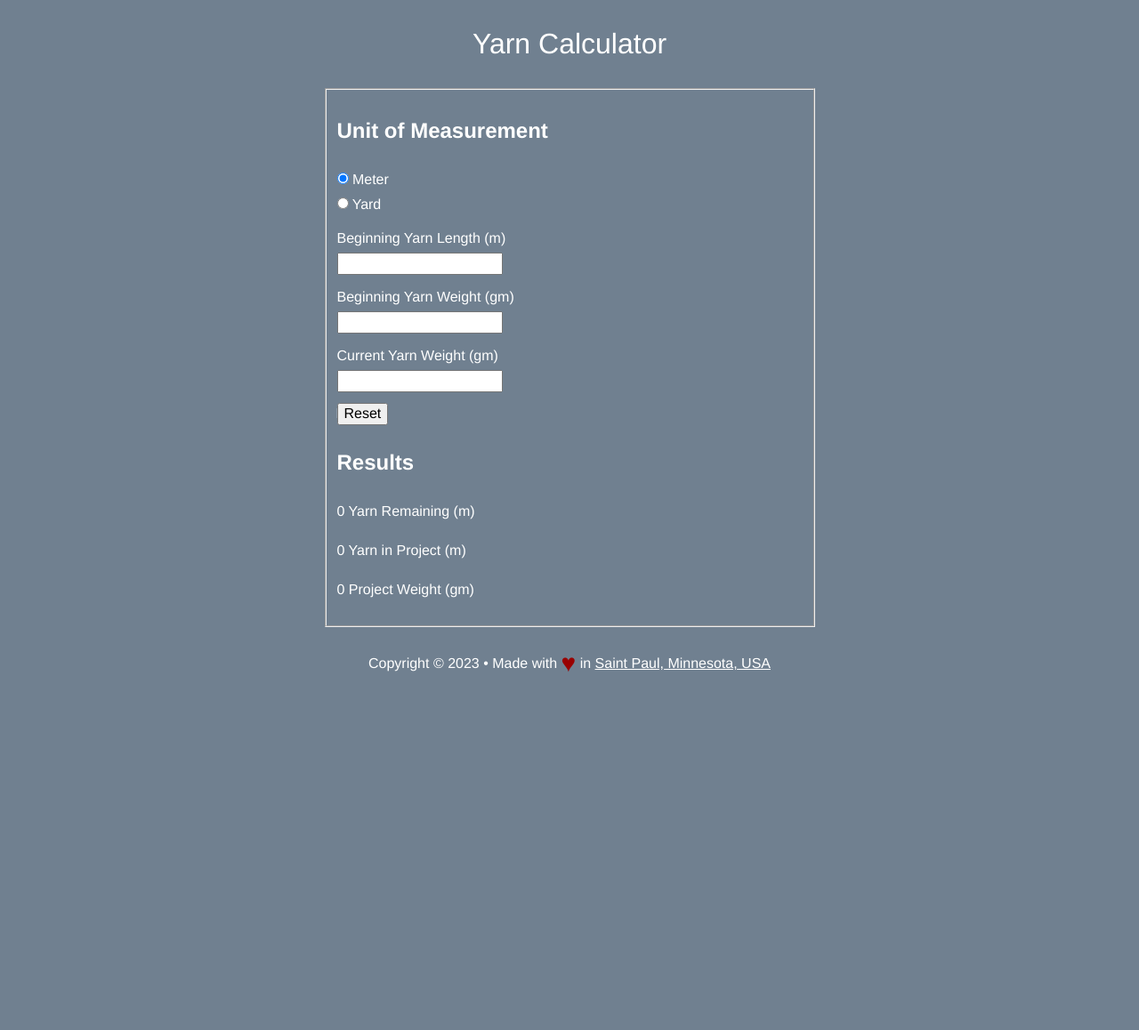
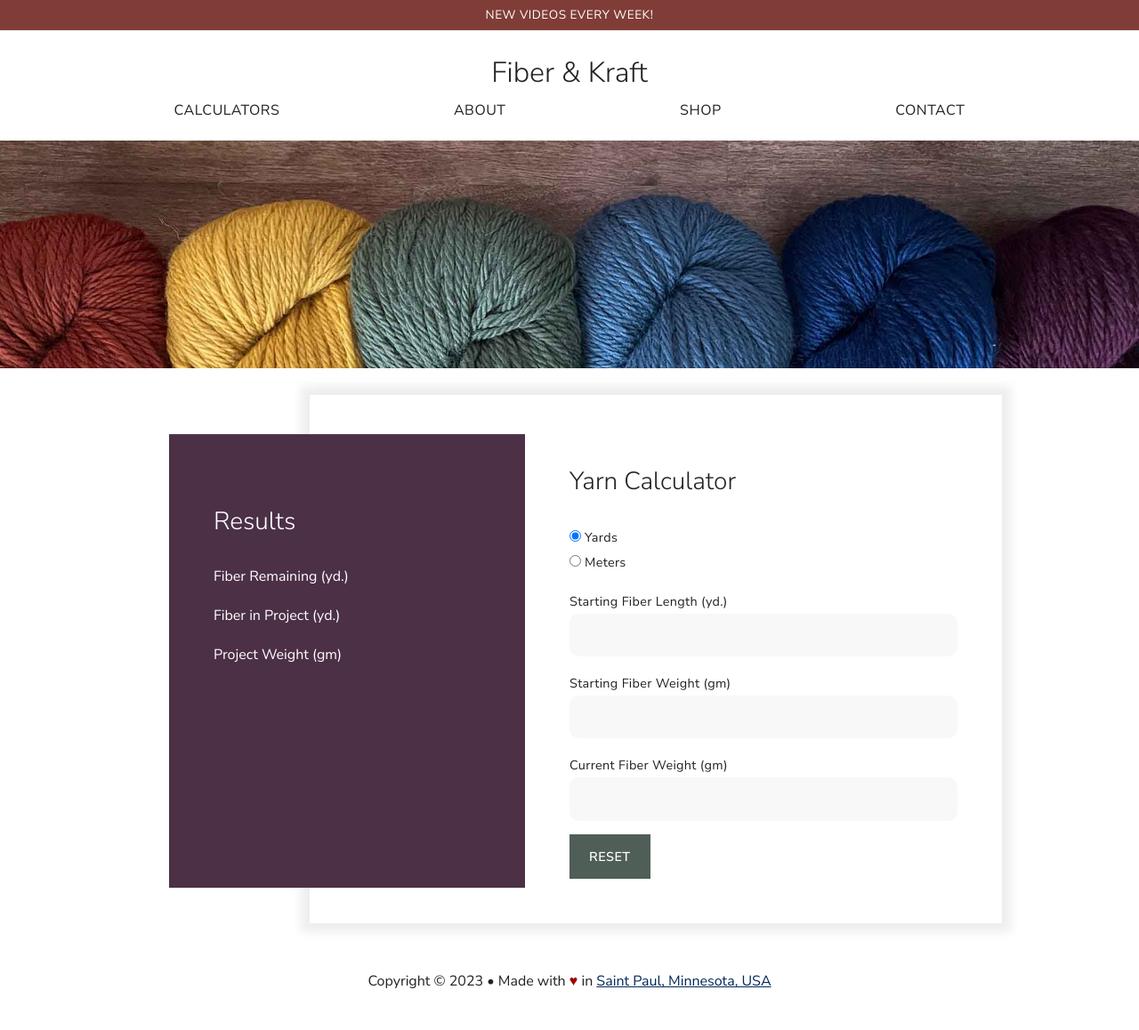
Before and after one commit to angelajholden/yarn-calculator, a PHP site: page / in a window 1280 px wide. Shown: the whole page at 89% size. Before the commit the page ends 755 px from the top, so only its background shows below. Run offline with PHP 8.4, Linux system fonts and the light colour scheme.

Commit message:
styling the page

```diff
--- a/components/scripts/main.js
+++ b/components/scripts/main.js
@@ -9,6 +9,7 @@ function copyrightYear() {
 function calculate() {
 	const yarn_calc = document.getElementById("yarn_calculator");
 
+	if (yarn_calc) {
 		const startWt = document.getElementById("start_wt");
 		const startYd = document.getElementById("start_yd");
 		const currentWt = document.getElementById("current_wt");
@@ -19,11 +20,11 @@ function calculate() {
 
 		const reset = document.getElementById("reset");
 		reset.addEventListener("click", () => {
-		resultCurrentYd.innerHTML = 0;
-		resultProjectYd.innerHTML = 0;
-		resultProjectWt.innerHTML = 0;
-		measure.forEach((m) => {
-			m.innerHTML = "(m)";
+			resultCurrentYd.innerHTML = "";
+			resultProjectYd.innerHTML = "";
+			resultProjectWt.innerHTML = "";
+			measure.forEach((y) => {
+				y.innerHTML = "(yd.)";
 			});
 		});
 
@@ -63,6 +64,17 @@ function calculate() {
 				resultCurrentYd.innerHTML = currentYd.toFixed(2);
 				resultProjectYd.innerHTML = projectYd.toFixed(2);
 				resultProjectWt.innerHTML = projectWt.toFixed(2);
+
+				meter.addEventListener("click", () => {
+					resultCurrentYd.innerHTML = (currentYd / 1.094).toFixed(2);
+					resultProjectYd.innerHTML = (projectYd / 1.094).toFixed(2);
+				});
+
+				yard.addEventListener("click", () => {
+					resultCurrentYd.innerHTML = currentYd.toFixed(2);
+					resultProjectYd.innerHTML = projectYd.toFixed(2);
+				});
+			}
 		}
 	}
 }
@@ -75,21 +87,21 @@ const loadVideo = () => {
 	fetch(reqURL)
 		.then((response) => response.json())
 		.then((result) => {
-			console.log(result);
+			// console.log(result);
 			const link = result.items[0].link;
 			const title = result.items[0].title;
 			// const date = result.items[0].pubDate;
 			// const published = new Date(date);
 			const id = link.substr(link.indexOf("=") + 1);
 
-			const output = `<h2 class="latestTitle">${title}</h2><figure class="video_container"><iframe src="https://youtube.com/embed/${id}?&autoplay=1" class="latestVideo" frameborder="0" allowfullscreen></iframe></figure>`;
+			const output = `<div class="title_container"><h2 class="latestTitle">${title}</h2></div><div class="video_container"><figure class="latestVideo"><iframe src="https://youtube.com/embed/${id}?&autoplay=1" frameborder="0" allowfullscreen></iframe></figure></div>`;
 
 			const video = document.getElementById("video");
 			if (video) {
 				video.innerHTML = output;
 			}
-		})
-		.catch((error) => console.log("error", error));
+		});
+	// .catch((error) => console.log("error", error));
 };
 
 window.onload = () => {
--- a/components/scss/_main.scss
+++ b/components/scss/_main.scss
@@ -11,12 +11,12 @@ html {
 body {
 	margin: 0;
 	padding: 0;
-	font-family: "Helvetica", "Arial", sans-serif;
+	font-family: $nunito;
 	font-size: 100%;
 	font-weight: 400;
 	line-height: 1.75;
-	color: $white;
-	background-color: slategray;
+	color: $black;
+	background-color: $white;
 }
 
 img {
@@ -25,11 +25,11 @@ img {
 }
 
 a {
-	color: $white;
+	color: $blue;
 
 	&:hover,
 	&:active {
-		color: $white;
+		color: $blue;
 	}
 }
 
@@ -41,40 +41,107 @@ a {
 	clip: rect(0, 0, 0, 0);
 }
 
+.message a {
+	display: block;
+	background-color: $orange;
+	padding: 10px 0;
+	font-size: 0.85rem;
+	line-height: 1;
+	color: $white;
+	text-decoration: none;
+	text-transform: uppercase;
+	text-align: center;
+	letter-spacing: 0.5px;
+}
+
+.header {
+	padding: 20px 0;
+	box-shadow: 0 1px 1px 0 rgba($black, 0.25);
+
 	h1 {
+		margin: 0;
+		text-align: center;
+		font-weight: 300;
+	}
+}
+
+.main_nav {
+	ul {
+		max-width: 1440px;
+		margin: 0 auto;
+		padding: 0;
+		list-style: none;
+		text-align: center;
+		display: flex;
+		flex-flow: row nowrap;
+		justify-content: space-evenly;
+	}
+
+	li a {
+		display: block;
+		color: $black;
+		text-decoration: none;
+		text-transform: uppercase;
+		letter-spacing: 0.5px;
+	}
+}
+
+main {
+	max-width: 1440px;
+	margin: 0 auto;
+}
+
+.secondary_title {
+	font-size: 1.75rem;
 	font-weight: 300;
 }
 
-header,
-footer {
-	text-align: center;
+.hero {
+	position: relative;
+	width: 100%;
+	height: 0;
+	margin: 0 0 25px;
+	padding-bottom: 20%;
+
+	img {
+		position: absolute;
+		top: 0;
+		left: 0;
+		width: 100%;
+		height: 100%;
+		object-fit: cover;
+	}
 }
 
-main {
-	max-width: 555px;
-	margin: 0 auto;
+.videos {
+	display: flex;
+	flex-flow: row nowrap;
+	justify-content: space-between;
+	margin: 0 0 25px;
+
+	.title_container {
+		flex: 0 0 33.333%;
+		padding-left: 2rem;
+		order: 2;
 	}
 
-.input {
-	margin-bottom: 10px;
-}
-
-.heart {
-	display: inline-block;
-	vertical-align: sub;
-	font-size: 1.75rem;
-	color: #990000;
+	.latestTitle {
+		font-size: 2rem;
+		font-weight: 300;
 	}
 
 	.video_container {
+		flex: 0 0 66.666%;
+		order: 1;
+	}
+
+	.latestVideo {
 		position: relative;
-	width: 100%;
 		height: 0;
 		margin: 0;
 		padding-bottom: 56.25%;
-}
 
-.latestVideo {
+		iframe {
 			display: block;
 			position: absolute;
 			top: 0;
@@ -83,3 +150,88 @@ main {
 			height: 100%;
 			object-fit: cover;
 		}
+	}
+}
+
+.form {
+	position: relative;
+	max-width: 1000px;
+	margin: 0 auto;
+
+	fieldset {
+		border: 0;
+	}
+
+	label {
+		font-size: 0.9rem;
+		// text-transform: uppercase;
+		letter-spacing: 0.33px;
+	}
+
+	input[type="number"],
+	input[type="text"] {
+		border: 0;
+		padding: 15px;
+		width: 100%;
+		border-radius: 10px;
+		background-color: $lightgray;
+	}
+
+	input[type="submit"],
+	input[type="reset"],
+	button {
+		padding: 15px 20px;
+		margin-bottom: 0;
+		border: 2px solid $green;
+		background-color: $green;
+		font-size: 0.9rem;
+		font-weight: 600;
+		text-transform: uppercase;
+		letter-spacing: 0.5px;
+		color: $white;
+		cursor: pointer;
+		transition: all 300ms ease;
+
+		&:hover,
+		&:active {
+			border: 2px solid $green;
+			background-color: $white;
+			color: $green;
+		}
+	}
+
+	.input {
+		margin-bottom: 1rem;
+	}
+
+	.calculations {
+		margin-left: 20%;
+		padding: 50px 50px 50px 30%;
+		background-color: $white;
+		// border-radius: 20px;
+		box-shadow: 0 0 10px 10px rgba($black, 0.08);
+	}
+
+	.results {
+		position: absolute;
+		top: 50%;
+		left: 50px;
+		transform: translateY(-50%);
+		padding: 50px;
+		width: 400px;
+		height: calc(100% - 100px);
+		background-color: $purple;
+		color: $white;
+	}
+}
+
+footer {
+	padding: 25px 0;
+	text-align: center;
+
+	.heart {
+		display: inline-block;
+		font-size: 1rem;
+		color: $red;
+	}
+}
--- a/components/scss/_variables.scss
+++ b/components/scss/_variables.scss
@@ -1,5 +1,30 @@
 $black: #222;
 $white: #fff;
 $gray: #eaeaea;
+$lightgray: #f8f8f8;
+$red: #990000;
+
+/* Color Theme Swatches in Hex */
+$blue: #022859;
+$yellow: #f2c879;
+$green: #4f5e57;
+$purple: #4c3046;
+$orange: #803d37;
+
+$nunito: "Nunito Sans", sans-serif;
+
+/* Color Theme Swatches in RGBA */
+$color-theme_IMG_4059-1-rgba: rgba(2, 40, 89, 1);
+$color-theme_IMG_4059-2-rgba: rgba(242, 200, 121, 1);
+$color-theme_IMG_4059-3-rgba: rgba(79, 94, 87, 1);
+$color-theme_IMG_4059-4-rgba: rgba(76, 48, 70, 1);
+$color-theme_IMG_4059-5-rgba: rgba(128, 61, 55, 1);
+
+/* Color Theme Swatches in HSLA */
+$color-theme_IMG_4059-1-hsla: hsla(213, 95, 17, 1);
+$color-theme_IMG_4059-2-hsla: hsla(39, 82, 71, 1);
+$color-theme_IMG_4059-3-hsla: hsla(152, 8, 33, 1);
+$color-theme_IMG_4059-4-hsla: hsla(312, 22, 24, 1);
+$color-theme_IMG_4059-5-hsla: hsla(4, 39, 35, 1);
 
 // sass --watch components/scss/styles.scss:dist/css/styles.css
--- a/dist/css/styles.css
+++ b/dist/css/styles.css
@@ -1,3 +1,6 @@
+/* Color Theme Swatches in Hex */
+/* Color Theme Swatches in RGBA */
+/* Color Theme Swatches in HSLA */
 /* normalize.css v8.0.1 | MIT License | github.com/necolas/normalize.css */
 /* Document
    ========================================================================== */
@@ -322,12 +325,12 @@ html {
 body {
   margin: 0;
   padding: 0;
-  font-family: "Helvetica", "Arial", sans-serif;
+  font-family: "Nunito Sans", sans-serif;
   font-size: 100%;
   font-weight: 400;
   line-height: 1.75;
-  color: #fff;
-  background-color: slategray;
+  color: #222;
+  background-color: #fff;
 }
 
 img {
@@ -336,10 +339,10 @@ img {
 }
 
 a {
-  color: #fff;
+  color: #022859;
 }
 a:hover, a:active {
-  color: #fff;
+  color: #022859;
 }
 
 .access-hidden {
@@ -350,40 +353,99 @@ a:hover, a:active {
   clip: rect(0, 0, 0, 0);
 }
 
-h1 {
+.message a {
+  display: block;
+  background-color: #803d37;
+  padding: 10px 0;
+  font-size: 0.85rem;
+  line-height: 1;
+  color: #fff;
+  text-decoration: none;
+  text-transform: uppercase;
+  text-align: center;
+  letter-spacing: 0.5px;
+}
+
+.header {
+  padding: 20px 0;
+  box-shadow: 0 1px 1px 0 rgba(34, 34, 34, 0.25);
+}
+.header h1 {
+  margin: 0;
+  text-align: center;
   font-weight: 300;
 }
 
-header,
-footer {
+.main_nav ul {
+  max-width: 1440px;
+  margin: 0 auto;
+  padding: 0;
+  list-style: none;
   text-align: center;
+  display: flex;
+  flex-flow: row nowrap;
+  justify-content: space-evenly;
+}
+.main_nav li a {
+  display: block;
+  color: #222;
+  text-decoration: none;
+  text-transform: uppercase;
+  letter-spacing: 0.5px;
 }
 
 main {
-  max-width: 555px;
+  max-width: 1440px;
   margin: 0 auto;
 }
 
-.input {
-  margin-bottom: 10px;
+.secondary_title {
+  font-size: 1.75rem;
+  font-weight: 300;
 }
 
-.heart {
-  display: inline-block;
-  vertical-align: sub;
-  font-size: 1.75rem;
-  color: #990000;
+.hero {
+  position: relative;
+  width: 100%;
+  height: 0;
+  margin: 0 0 25px;
+  padding-bottom: 20%;
+}
+.hero img {
+  position: absolute;
+  top: 0;
+  left: 0;
+  width: 100%;
+  height: 100%;
+  object-fit: cover;
 }
 
-.video_container {
+.videos {
+  display: flex;
+  flex-flow: row nowrap;
+  justify-content: space-between;
+  margin: 0 0 25px;
+}
+.videos .title_container {
+  flex: 0 0 33.333%;
+  padding-left: 2rem;
+  order: 2;
+}
+.videos .latestTitle {
+  font-size: 2rem;
+  font-weight: 300;
+}
+.videos .video_container {
+  flex: 0 0 66.666%;
+  order: 1;
+}
+.videos .latestVideo {
   position: relative;
-  width: 100%;
   height: 0;
   margin: 0;
   padding-bottom: 56.25%;
 }
-
-.latestVideo {
+.videos .latestVideo iframe {
   display: block;
   position: absolute;
   top: 0;
@@ -393,4 +455,79 @@ main {
   object-fit: cover;
 }
 
+.form {
+  position: relative;
+  max-width: 1000px;
+  margin: 0 auto;
+}
+.form fieldset {
+  border: 0;
+}
+.form label {
+  font-size: 0.9rem;
+  letter-spacing: 0.33px;
+}
+.form input[type=number],
+.form input[type=text] {
+  border: 0;
+  padding: 15px;
+  width: 100%;
+  border-radius: 10px;
+  background-color: #f8f8f8;
+}
+.form input[type=submit],
+.form input[type=reset],
+.form button {
+  padding: 15px 20px;
+  margin-bottom: 0;
+  border: 2px solid #4f5e57;
+  background-color: #4f5e57;
+  font-size: 0.9rem;
+  font-weight: 600;
+  text-transform: uppercase;
+  letter-spacing: 0.5px;
+  color: #fff;
+  cursor: pointer;
+  transition: all 300ms ease;
+}
+.form input[type=submit]:hover, .form input[type=submit]:active,
+.form input[type=reset]:hover,
+.form input[type=reset]:active,
+.form button:hover,
+.form button:active {
+  border: 2px solid #4f5e57;
+  background-color: #fff;
+  color: #4f5e57;
+}
+.form .input {
+  margin-bottom: 1rem;
+}
+.form .calculations {
+  margin-left: 20%;
+  padding: 50px 50px 50px 30%;
+  background-color: #fff;
+  box-shadow: 0 0 10px 10px rgba(34, 34, 34, 0.08);
+}
+.form .results {
+  position: absolute;
+  top: 50%;
+  left: 50px;
+  transform: translateY(-50%);
+  padding: 50px;
+  width: 400px;
+  height: calc(100% - 100px);
+  background-color: #4c3046;
+  color: #fff;
+}
+
+footer {
+  padding: 25px 0;
+  text-align: center;
+}
+footer .heart {
+  display: inline-block;
+  font-size: 1rem;
+  color: #990000;
+}
+
 /*# sourceMappingURL=styles.css.map */
--- a/home.html
+++ b/home.html
@@ -5,69 +5,80 @@
 	<meta charset="UTF-8" />
 	<meta name="viewport" content="width=device-width, initial-scale=1.0" />
 	<title>Yarn Calculator</title>
+	<link rel="preconnect" href="https://fonts.googleapis.com">
+	<link rel="preconnect" href="https://fonts.gstatic.com" crossorigin>
+	<link href="https://fonts.googleapis.com/css2?family=Nunito+Sans:ital,wght@0,300;0,400;0,600;1,400&display=swap" rel="stylesheet">
 	<link rel="stylesheet" href="dist/css/styles.css" />
 </head>
 
 <body>
-	<header>
-		<h1>Yarn Calculator</h1>
+	<div class="message">
+		<a href="https://www.youtube.com/channel/UC4VVojtCVaFNv-q9h4wt_aQ">New Videos Every Week!</a>
+	</div>
+
+	<header class="header">
+		<h1>Fiber &amp; Kraft</h1>
+		<nav class="main_nav">
+			<ul>
+				<li><a href="#">Calculators</a></li>
+				<li><a href="#">About</a></li>
+				<li><a href="#">Shop</a></li>
+				<li><a href="#">Contact</a></li>
+			</ul>
+		</nav>
 	</header>
 
-	<main>
-		<form class="form yarn_calculator">
+	<main class="main">
+		<section class="hero">
+			<img src="images/yarn-rainbow-fiber-and-kraft.jpg" alt="Yarn skeins arranged in a rainbow">
+		</section>
+
+		<!--<section id="video" class="videos"></section>-->
+
+		<section class="calculator">
+			<form id="yarn_calculator" class="form">
 				<fieldset>
+					<div class="calculations">
+						<h2 class="secondary_title">Yarn Calculator</h2>
 						<div class="input">
-					<h2>Unit of Measurement</h2>
-					<input id="meter" name="unit" type="radio" value="meter" checked /><label for="meter"> Meter</label><br>
-					<input id="yard" name="unit" type="radio" value="yard" /><label for="yard"> Yard</label>
+							<input id="yard" name="unit" type="radio" value="yard" checked /><label for="yard"> Yards</label><br>
+							<input id="meter" name="unit" type="radio" value="meter" /><label for="meter"> Meters</label>
 						</div>
 
 						<div class="input">
-					<label for="start_yd">Beginning Yarn Length <span class="measure">(m)</span></label><br>
+							<label for="start_yd">Starting Fiber Length <span class="measure">(yd.)</span></label><br>
 							<input id="start_yd" type="number" step="0.01" min="0" />
 						</div>
 
 						<div class="input">
-					<label for="start_wt">Beginning Yarn Weight (gm)</label><br>
+							<label for="start_wt">Starting Fiber Weight (gm)</label><br>
 							<input id="start_wt" type="number" step="0.01" min="0" />
 						</div>
 
 						<div class="input">
-					<label for="current_wt">Current Yarn Weight (gm)</label><br>
+							<label for="current_wt">Current Fiber Weight (gm)</label><br>
 							<input id="current_wt" type="number" step="0.01" min="0" />
 						</div>
-
-				<!--<div class="input">
-					<label for="project_wt">Project Yarn Weight</label><br>
-					<input id="project_wt" type="number" step="0.01" min="0" />
-				</div>-->
 
 						<div>
 							<label class="access-hidden" for="reset">Reset</label>
 							<input id="reset" type="reset" value="Reset" />
 						</div>
-
-				<h2>Results</h2>
+					</div>
 
 					<div class="results">
-					<p><span id="current_yd">0</span> Yarn Remaining <span class="measure">(m)</span></p>
-					<p><span id="project_yd">0</span> Yarn in Project <span class="measure">(m)</span></p>
-					<p><span id="project_wt">0</span> Project Weight (gm)</p>
-
-					<!--<p><span id="grams_yd">0</span> Grams per Yard</p>
-					<p><span id="yards_gm">0</span> Yards per Gram</p>-->
+						<h2 class="secondary_title">Results</h2>
+						<p>Fiber Remaining <span id="current_yd"></span> <span class="measure">(yd.)</span></p>
+						<p>Fiber in Project <span id="project_yd"></span> <span class="measure">(yd.)</span></p>
+						<p>Project Weight <span id="project_wt"></span> (gm)</p>
 					</div>
 				</fieldset>
 			</form>
-
-		<section id="video" class="videos"></section>
+		</section>
 	</main>
 
-	<footer>
-		<p>
-			Copyright &copy; <span id="copy_date"></span> • Made with <span class="heart">&hearts;</span> in <a href="https://goo.gl/maps/cuV9q3aZ5E29HSJa7">Saint
-				Paul, Minnesota, USA</a>
-		</p>
+	<footer class="footer">
+		<p>Copyright &copy; <span id="copy_date"></span> • Made with <span class="heart">&hearts;</span> in <a href="https://goo.gl/maps/cuV9q3aZ5E29HSJa7">Saint Paul, Minnesota, USA</a></p>
 	</footer>
 </body>
 <script src="components/scripts/main.js"></script>
```
Also changed, not shown: images/noun-knitting-3478307.svg (added), images/noun-ruler-2022789.svg (added), images/noun-scale-5563783.svg (added), images/yarn-rainbow-fiber-and-kraft.jpg (added). Lines whose indentation alone changed are shown as unchanged.
